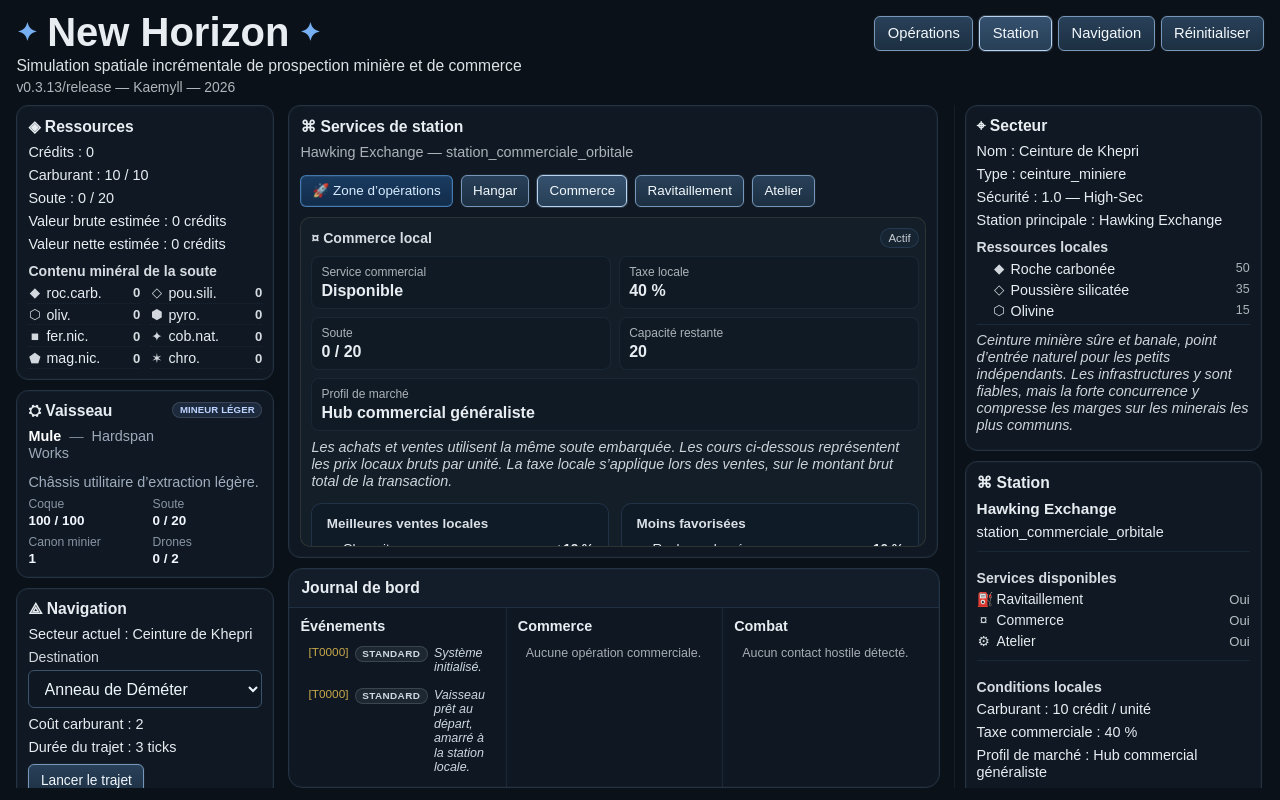
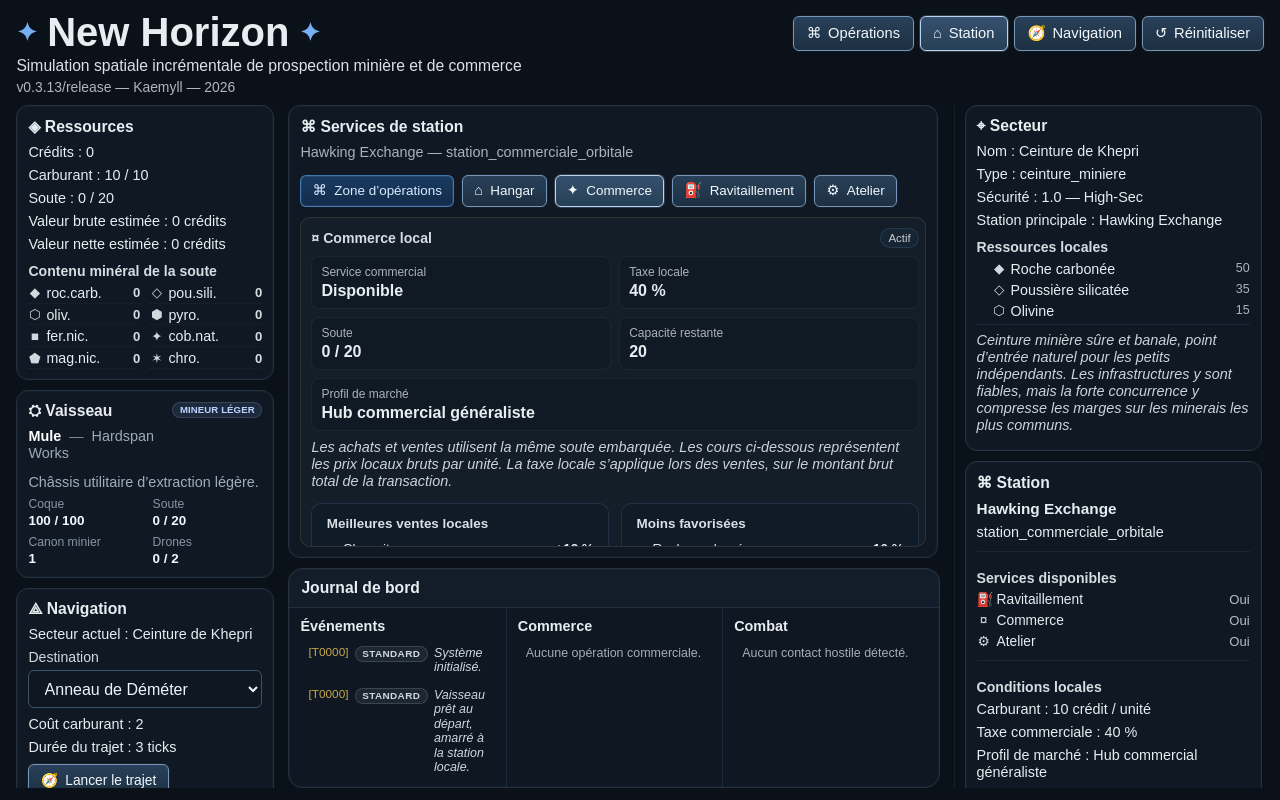
Before and after one commit to Kaemyll/newhorizon, a Vue app: page / in a window 1280 px wide. Built offline with nearby package versions, Linux system fonts and the light colour scheme.

Commit message:
feat(interface): harmoniser les icônes des actions principales

```diff
--- a/src/assets/styles/main.css
+++ b/src/assets/styles/main.css
@@ -1849,7 +1849,45 @@ select {
 }
 
 /* =========================================================
-   19. RESPONSIVE
+   19. ICONES DE BOUTON
+   ========================================================= */
+
+.action-button-with-icon {
+  display: inline-flex;
+  align-items: center;
+  justify-content: center;
+  gap: 0.45rem;
+  min-width: 0;
+}
+
+.button-icon {
+  display: inline-flex;
+  align-items: center;
+  justify-content: center;
+  line-height: 1;
+  flex: 0 0 auto;
+}
+
+.header-actions .action-button-with-icon {
+  gap: 0.42rem;
+}
+
+.header-actions .button-icon {
+  font-size: 0.92rem;
+}
+
+.ops-panel .action-button-with-icon,
+.station-services-panel .action-button-with-icon {
+  gap: 0.46rem;
+}
+
+.ops-panel .button-icon,
+.station-services-panel .button-icon {
+  font-size: 0.9rem;
+}
+
+/* =========================================================
+   20. RESPONSIVE
    ========================================================= */
 
 @media (max-width: 1450px) {
--- a/src/components/HeaderActions.vue
+++ b/src/components/HeaderActions.vue
@@ -12,26 +12,35 @@ const emit = defineEmits(['changer-mode', 'reinitialiser'])
 <template>
   <div class="header-actions">
     <button
+      class="action-button-with-icon"
       :class="{ 'is-active': modeActif === 'operations' }"
       @click="emit('changer-mode', 'operations')"
     >
-      Opérations
+      <span class="button-icon" aria-hidden="true">⌘</span>
+      <span>Opérations</span>
     </button>
 
     <button
+      class="action-button-with-icon"
       :class="{ 'is-active': modeActif === 'station' }"
       @click="emit('changer-mode', 'station')"
     >
-      Station
+      <span class="button-icon" aria-hidden="true">⌂</span>
+      <span>Station</span>
     </button>
 
     <button
+      class="action-button-with-icon"
       :class="{ 'is-active': modeActif === 'navigation' }"
       @click="emit('changer-mode', 'navigation')"
     >
-      Navigation
+      <span class="button-icon" aria-hidden="true">🧭</span>
+      <span>Navigation</span>
     </button>
 
-    <button @click="emit('reinitialiser')">Réinitialiser</button>
+    <button class="action-button-with-icon" @click="emit('reinitialiser')">
+      <span class="button-icon" aria-hidden="true">↺</span>
+      <span>Réinitialiser</span>
+    </button>
   </div>
 </template>
--- a/src/components/NavigationPanel.vue
+++ b/src/components/NavigationPanel.vue
@@ -73,7 +73,10 @@ const trajetSelectionne = computed(() =>
       </template>
 
       <div class="action-group">
-        <button @click="emit('voyager')">Lancer le trajet</button>
+        <button class="action-button-with-icon" @click="$emit('voyager')">
+          <span class="button-icon" aria-hidden="true">🧭</span>
+          <span>Lancer le trajet</span>
+        </button>
       </div>
 
       <p class="navigation-status">Statut : À quai</p>
--- a/src/components/OperationPanel.vue
+++ b/src/components/OperationPanel.vue
@@ -222,8 +222,9 @@ const statutOperationnel = computed(() => {
   if ((props.vaisseau?.puissanceMiniere || 0) <= 0) {
     return {
       niveau: 'info',
-      titre: 'Configuration non minière',
-      texte: 'Ce châssis ne dispose pas de canon de minage.',
+      titre: 'Vaisseau marchand',
+      texte:
+        'Ce châssis ne dispose pas de canon de minage. Privilégiez le transport et le commerce.',
     }
   }
 
@@ -316,20 +317,22 @@ function decrireDrone(drone) {
 
         <button
           v-if="positionLocale === 'station'"
-          class="ops-context-button"
+          class="ops-context-button action-button-with-icon"
           :disabled="navigation.enVoyage || assistance.remorquageEnCours"
           @click="emit('aller-operations')"
         >
-          Rejoindre la zone d’opérations
+          <span class="button-icon" aria-hidden="true">🚀</span>
+          <span>Rejoindre la zone d’opérations</span>
         </button>
 
         <button
           v-if="positionLocale === 'operations'"
-          class="ops-context-button"
+          class="ops-context-button action-button-with-icon"
           :disabled="navigation.enVoyage || assistance.remorquageEnCours"
           @click="emit('retour-station')"
         >
-          Retourner à la station
+          <span class="button-icon" aria-hidden="true">⌂</span>
+          <span>Retourner à la station</span>
         </button>
       </div>
     </div>
@@ -445,13 +448,27 @@ function decrireDrone(drone) {
         </div>
 
         <div v-if="afficherActionsExploitation" class="action-group action-group--inline">
-          <button :disabled="!scannerDisponible" @click="emit('scanner')">Scanner un amas</button>
+          <button
+            class="action-button-with-icon"
+            :disabled="!scannerDisponible"
+            @click="emit('scanner')"
+          >
+            <span class="button-icon" aria-hidden="true">⌘</span>
+            <span>Scanner un amas</span>
+          </button>
 
-          <button :disabled="!minageDisponible" @click="emit('miner')">Miner manuellement</button>
+          <button
+            class="action-button-with-icon"
+            :disabled="!minageDisponible"
+            @click="emit('miner')"
+          >
+            <span class="button-icon" aria-hidden="true">⛏</span>
+            <span>Miner manuellement</span>
+          </button>
         </div>
 
         <p v-else class="panel-note">
-          Ce châssis marchand n’est pas configuré pour l’extraction manuelle.
+          Ce châssis marchand n’est pas configuré pour la prospection ni l’extraction locale.
         </p>
       </section>
 
@@ -479,17 +496,28 @@ function decrireDrone(drone) {
         </div>
 
         <div v-if="afficherActionsDrones" class="action-group action-group--inline">
-          <button :disabled="!deploiementDronesDisponible" @click="emit('deployer-drones')">
-            Déployer les drones
+          <button
+            class="action-button-with-icon"
+            :disabled="!deploiementDronesDisponible"
+            @click="emit('deployer-drones')"
+          >
+            <span class="button-icon" aria-hidden="true">⇪</span>
+            <span>Déployer les drones</span>
           </button>
 
-          <button :disabled="!rappelDronesDisponible" @click="emit('rappeler-drones')">
-            Rappeler les drones
+          <button
+            class="action-button-with-icon"
+            :disabled="!rappelDronesDisponible"
+            @click="emit('rappeler-drones')"
+          >
+            <span class="button-icon" aria-hidden="true">⇩</span>
+            <span>Rappeler les drones</span>
           </button>
         </div>
 
         <p v-else class="panel-note">
-          Ce transporteur privilégie le fret et les rotations commerciales entre stations.
+          Le rôle principal de ce vaisseau est le fret. Les opérations minières locales ne sont pas
+          proposées.
         </p>
 
         <ul v-if="industrie.drones.length > 0" class="drone-status-list">
@@ -505,7 +533,8 @@ function decrireDrone(drone) {
 
     <p class="panel-note">
       <template v-if="estTransporteurMarchand">
-        Ce transporteur marchand est optimisé pour le fret et les rotations commerciales.
+        Ce transporteur marchand est optimisé pour le fret et les rotations commerciales entre
+        stations.
       </template>
       <template v-else>
         Le scanner peut détecter des amas pauvres, simples, mixtes ou denses. La qualité du relevé
--- a/src/components/StationServicesPanel.vue
+++ b/src/components/StationServicesPanel.vue
@@ -136,41 +136,50 @@ function vendreMineraiMax(minerai) {
     <div class="station-mode-tabs station-mode-tabs--with-launch">
       <button
         v-if="positionLocale === 'station'"
-        class="station-launch-button"
+        class="station-launch-button action-button-with-icon"
         @click="emit('aller-operations')"
       >
-        🚀 Zone d’opérations
+        <span class="button-icon" aria-hidden="true">⌘</span>
+        <span>Zone d’opérations</span>
       </button>
 
       <button
         :class="{ 'is-active': sousModeStation === 'hangar' }"
+        class="action-button-with-icon"
         @click="emit('changer-sous-mode-station', 'hangar')"
       >
-        Hangar
+        <span class="button-icon" aria-hidden="true">⌂</span>
+        <span>Hangar</span>
       </button>
 
       <button
         v-if="station.services.commerce"
         :class="{ 'is-active': sousModeStation === 'commerce' }"
+        class="action-button-with-icon"
         @click="emit('changer-sous-mode-station', 'commerce')"
       >
-        Commerce
+        <span class="button-icon" aria-hidden="true">✦</span>
+        <span>Commerce</span>
       </button>
 
       <button
         v-if="station.services.ravitaillement"
         :class="{ 'is-active': sousModeStation === 'ravitaillement' }"
+        class="action-button-with-icon"
         @click="emit('changer-sous-mode-station', 'ravitaillement')"
       >
-        Ravitaillement
+        <span class="button-icon" aria-hidden="true">⛽</span>
+        <span>Ravitaillement</span>
       </button>
 
       <button
         v-if="station.services.atelier"
         :class="{ 'is-active': sousModeStation === 'atelier' }"
+        class="action-button-with-icon"
         @click="emit('changer-sous-mode-station', 'atelier')"
       >
-        Atelier
+        <span class="button-icon" aria-hidden="true">⚙</span>
+        <span>Atelier</span>
       </button>
     </div>
 
@@ -187,7 +196,10 @@ function vendreMineraiMax(minerai) {
         </p>
 
         <div class="action-group">
-          <button @click="emit('retour-station')">Retourner à la station</button>
+          <button class="action-button-with-icon" @click="emit('retour-station')">
+            <span class="button-icon" aria-hidden="true">⌂</span>
+            <span>Retourner à la station</span>
+          </button>
         </div>
       </div>
     </template>
@@ -336,7 +348,10 @@ function vendreMineraiMax(minerai) {
         </p>
 
         <div class="action-group">
-          <button @click="emit('vendre')">Vendre le contenu minéral de la soute</button>
+          <button class="action-button-with-icon" @click="emit('vendre')">
+            <span class="button-icon" aria-hidden="true">✦</span>
+            <span>Vendre le contenu minéral de la soute</span>
+          </button>
         </div>
       </div>
 
@@ -376,7 +391,10 @@ function vendreMineraiMax(minerai) {
         </p>
 
         <div class="action-group">
-          <button @click="emit('ravitailler')">Ravitailler le vaisseau</button>
+          <button class="action-button-with-icon" @click="emit('ravitailler')">
+            <span class="button-icon" aria-hidden="true">⛽</span>
+            <span>Ravitailler le vaisseau</span>
+          </button>
         </div>
       </div>
 
@@ -410,8 +428,9 @@ function vendreMineraiMax(minerai) {
             <span class="station-service-label">Drone minier</span>
             <strong>{{ coutDroneMinier }} crédits / unité</strong>
           </div>
-          <button @click="emit('acheter-drone')">
-            Acheter un drone minier — {{ coutDroneMinier }} crédits
+          <button class="action-button-with-icon" @click="emit('acheter-drone')">
+            <span class="button-icon" aria-hidden="true">⇪</span>
+            <span>Acheter un drone minier — {{ coutDroneMinier }} crédits</span>
           </button>
         </div>
 
```
